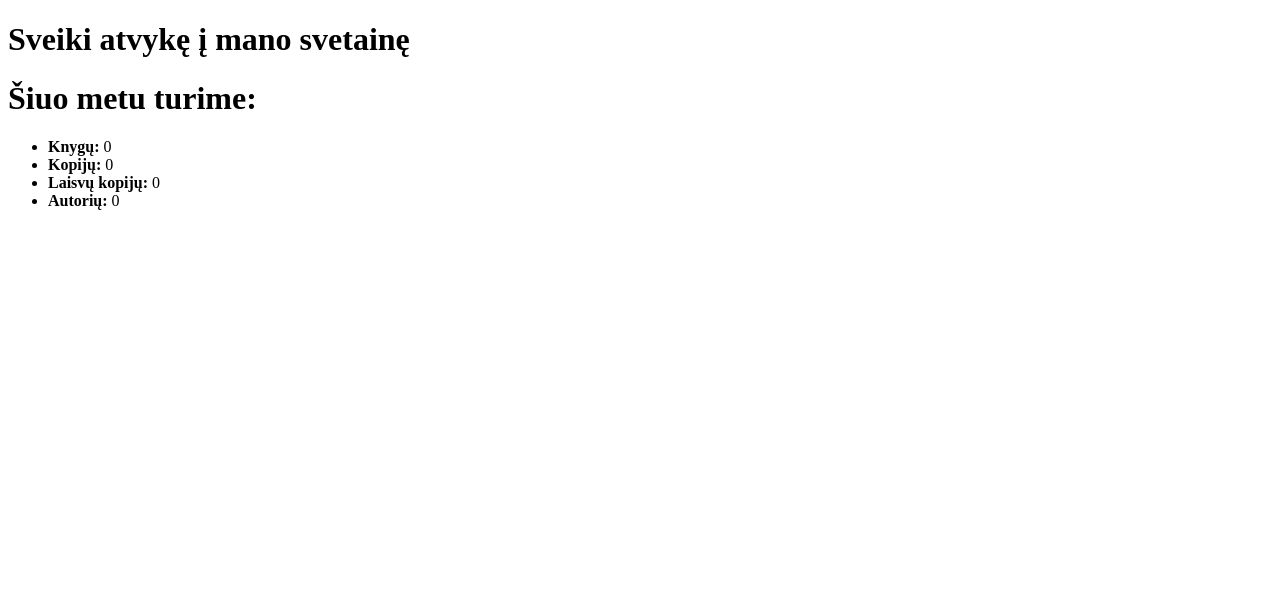
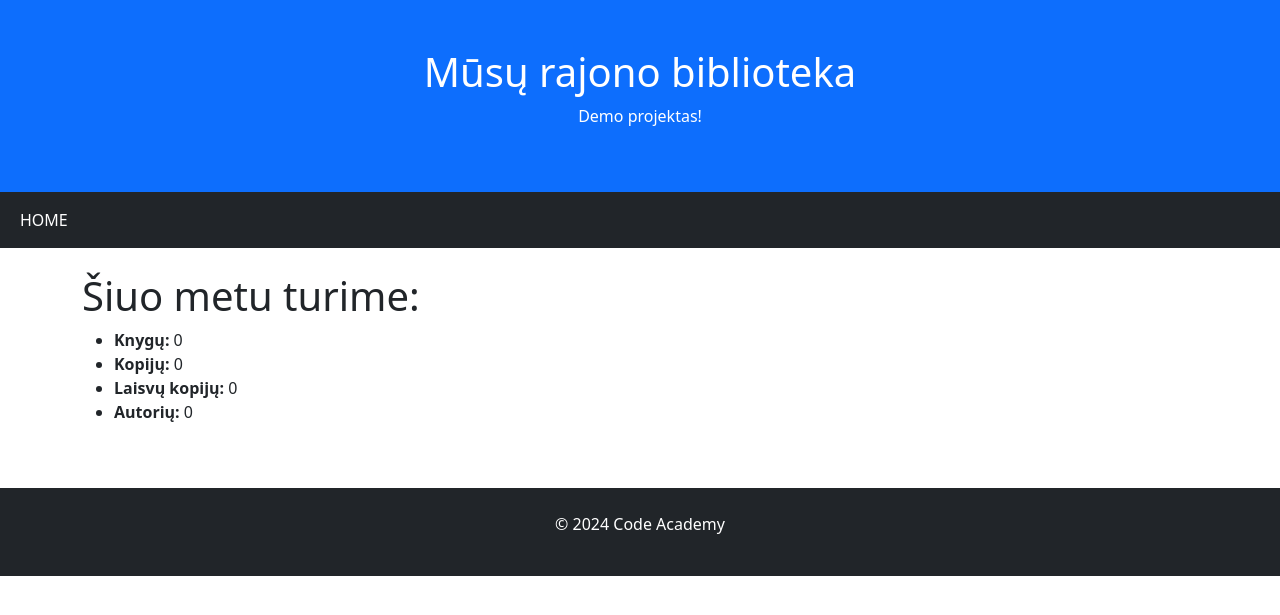
Before and after one commit to DonatasNoreika/my_library_202403, a Django app: page /library/ in a window 1280 px wide. Shown: the top 615 px of the page. Run offline with Django 5.2, Linux system fonts and the light colour scheme; data that the repository does not hold is empty.

Commit message:
+ 3: sukurtas base.html šablonas, index deda į jį informaciją

```diff
--- /dev/null
+++ b/mysite/library/context_processors.py
@@ -0,0 +1,6 @@
+from datetime import datetime
+
+def current_year(request):
+    return {
+        'now': datetime.now()
+    }
--- /dev/null
+++ b/mysite/library/templates/base.html
@@ -0,0 +1,41 @@
+<!DOCTYPE html>
+<html lang="en">
+<head>
+    <title>{% block "title" %}{% endblock %}</title>
+    <meta charset="utf-8">
+    <meta name="viewport" content="width=device-width, initial-scale=1">
+    <link href="https://cdn.jsdelivr.net/npm/bootstrap@5.3.2/dist/css/bootstrap.min.css" rel="stylesheet">
+    <script src="https://cdn.jsdelivr.net/npm/bootstrap@5.3.2/dist/js/bootstrap.bundle.min.js"></script>
+    {% load static %}
+    <link rel="stylesheet" href="{% static 'css/styles.css' %}">
+</head>
+<body>
+<div class="p-5 bg-primary text-white text-center">
+    <h1>Mūsų rajono biblioteka</h1>
+    <p>Demo projektas!</p>
+</div>
+
+<nav class="navbar navbar-expand-sm bg-dark navbar-dark">
+    <div class="container-fluid">
+        <ul class="navbar-nav">
+            <li class="nav-item">
+                <a class="nav-link active" href="{% url 'index' %}">HOME</a>
+            </li>
+        </ul>
+    </div>
+</nav>
+
+<div class="container mt-4">
+    <div class="row">
+        <div class="col-sm">
+            {% block "content" %}{% endblock %}
+        </div>
+    </div>
+</div>
+
+<div class="mt-5 p-4 bg-dark text-white text-center">
+    <p>© {{ now.year }} Code Academy</p>
+</div>
+
+</body>
+</html>
--- a/mysite/library/templates/index.html
+++ b/mysite/library/templates/index.html
@@ -1,11 +1,8 @@
-<!DOCTYPE html>
-<html lang="en">
-<head>
-    <meta charset="UTF-8">
-    <title>Mano svetainė</title>
-</head>
-<body>
-<h1>Sveiki atvykę į mano svetainę</h1>
+{% extends 'base.html' %}
+{% block "title" %}Mano svetainė{% endblock %}
+
+
+{% block "content" %}
 <h1>Šiuo metu turime:</h1>
 <ul>
    <li><strong>Knygų: </strong>{{ num_books }}</li>
@@ -13,5 +10,4 @@
    <li><strong>Laisvų kopijų: </strong>{{ num_instances_available }}</li>
    <li><strong>Autorių: </strong>{{ num_authors }}</li>
 </ul>
-</body>
-</html>
+{% endblock %}
--- a/mysite/mysite/settings.py
+++ b/mysite/mysite/settings.py
@@ -63,6 +63,7 @@ TEMPLATES = [
                 'django.template.context_processors.request',
                 'django.contrib.auth.context_processors.auth',
                 'django.contrib.messages.context_processors.messages',
+                'library.context_processors.current_year',  # Pridėkite šią eilutę
             ],
         },
     },
```
